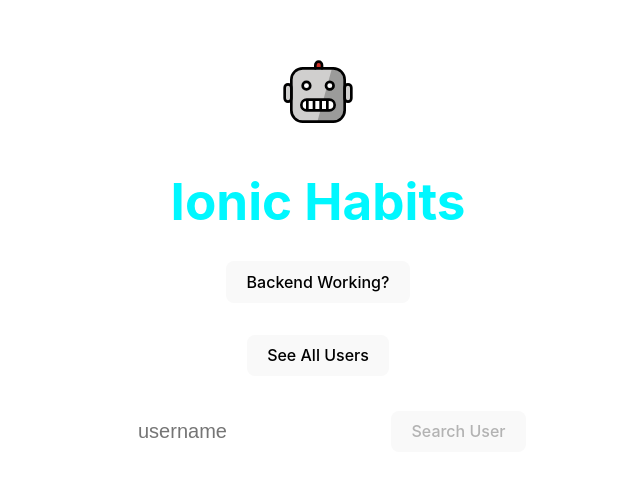
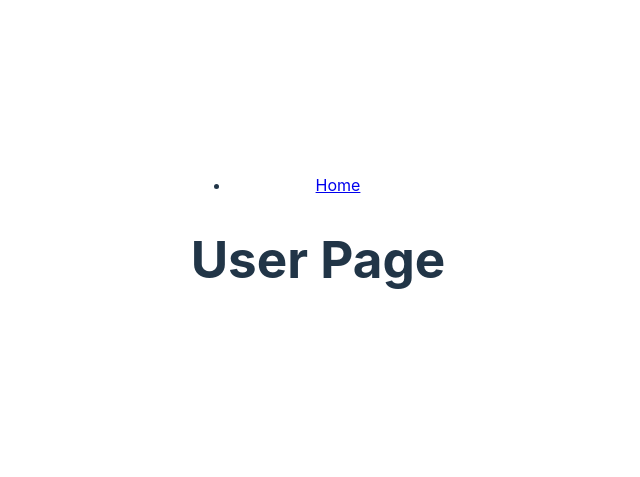
Before and after one commit to emre-f/ionic-habits, a React (Vite) app in the folder frontend/: page /user in a window 1280 px wide. Shown: the part 161-638 px from the top of the page, without its empty margins (322-962 px from the left). Built offline with nearby package versions, Linux system fonts and the light colour scheme.

Commit message:
started routing and navbar

```diff
--- a/frontend/package.json
+++ b/frontend/package.json
@@ -11,7 +11,8 @@
   "dependencies": {
     "levenshtein": "^1.0.5",
     "react": "^18.2.0",
-    "react-dom": "^18.2.0"
+    "react-dom": "^18.2.0",
+    "react-router-dom": "^6.9.0"
   },
   "devDependencies": {
     "@types/levenshtein": "^1.0.1",
--- a/frontend/src/App.tsx
+++ b/frontend/src/App.tsx
@@ -1,27 +1,24 @@
-import { useState } from 'react'
 import ionicHabitsLogo from '/logo.svg'
-import './App.css'
-import ErrorMessage from './components/ErrorMessage';
-import CheckBackend from './components/CheckBackend'
-import ListAllUsers from './components/ListAllUsers'
-import SearchUser from './components/SearchUser'
+import Home from './pages/Home'
+import User from './pages/User'
+import { Route, Routes, Link} from 'react-router-dom'
 
 const App: React.FC = () => {
     return (
-        <div className="App">
-            <ErrorMessage>
-                <div style={{ padding: '1em' }}>
-                    <img src={ionicHabitsLogo} className="logo" alt="Ionic Habits logo" />
-                    <h1 className='title'>Ionic Habits</h1>
-                </div>
+        <>
+            <nav>
+                <ul>
+                    <li>
+                        <Link to="/">Home</Link>
+                    </li>
+                </ul>
+            </nav>
 
-                <CheckBackend />
-
-                <ListAllUsers />
-
-                <SearchUser />
-            </ErrorMessage>
-        </div>
+            <Routes>
+                <Route path="/" element={<Home />} />
+                <Route path="/user" element={<User />} />
+            </Routes>
+        </>
     )
 }
 
--- a/frontend/src/components/ErrorMessage.tsx
+++ b/frontend/src/components/ErrorMessage.tsx
@@ -1,5 +1,5 @@
 import React, { useState, useEffect, useContext } from "react";
-import "../ErrorMessage.css";
+import "../styles/ErrorMessage.css";
 
 interface Message {
   content: string;
--- a/frontend/src/index.tsx
+++ b/frontend/src/index.tsx
@@ -1,10 +1,16 @@
 import React from 'react'
 import ReactDOM from 'react-dom/client'
 import App from './App'
-import './index.css'
+import './styles/index.css'
+import ErrorMessage from './components/ErrorMessage';
+import { BrowserRouter, Routes, Route, Link } from 'react-router-dom';
 
 ReactDOM.createRoot(document.getElementById('root') as HTMLElement).render(
-  <React.StrictMode>
-    <App />
-  </React.StrictMode>,
+    <React.StrictMode>
+        <BrowserRouter>
+            <ErrorMessage>
+                <App />
+            </ErrorMessage>
+        </BrowserRouter>
+    </React.StrictMode>,
 )
--- /dev/null
+++ b/frontend/src/pages/Home.tsx
@@ -0,0 +1,24 @@
+import ionicHabitsLogo from '/logo.svg'
+import '../styles/Home.css'
+import CheckBackend from '../components/CheckBackend'
+import ListAllUsers from '../components/ListAllUsers'
+import SearchUser from '../components/SearchUser'
+
+const Home: React.FC = () => {
+    return (
+        <div className="App">
+            <div style={{ padding: '1em' }}>
+                <img src={ionicHabitsLogo} className="logo" alt="Ionic Habits logo" />
+                <h1 className='title'>Ionic Habits</h1>
+            </div>
+
+            <CheckBackend />
+
+            <ListAllUsers />
+
+            <SearchUser />
+        </div>
+    )
+}
+
+export default Home
--- /dev/null
+++ b/frontend/src/pages/User.tsx
@@ -0,0 +1,5 @@
+function App() {
+    return <h1>User Page</h1>
+}
+
+export default App
```
Also changed, not shown: frontend/src/styles/ErrorMessage.css (renamed from frontend/src/ErrorMessage.css), frontend/src/styles/Home.css (renamed from frontend/src/App.css), frontend/src/styles/index.css (renamed from frontend/src/index.css), 1 other file (tests, documents, lock files or other folders).
